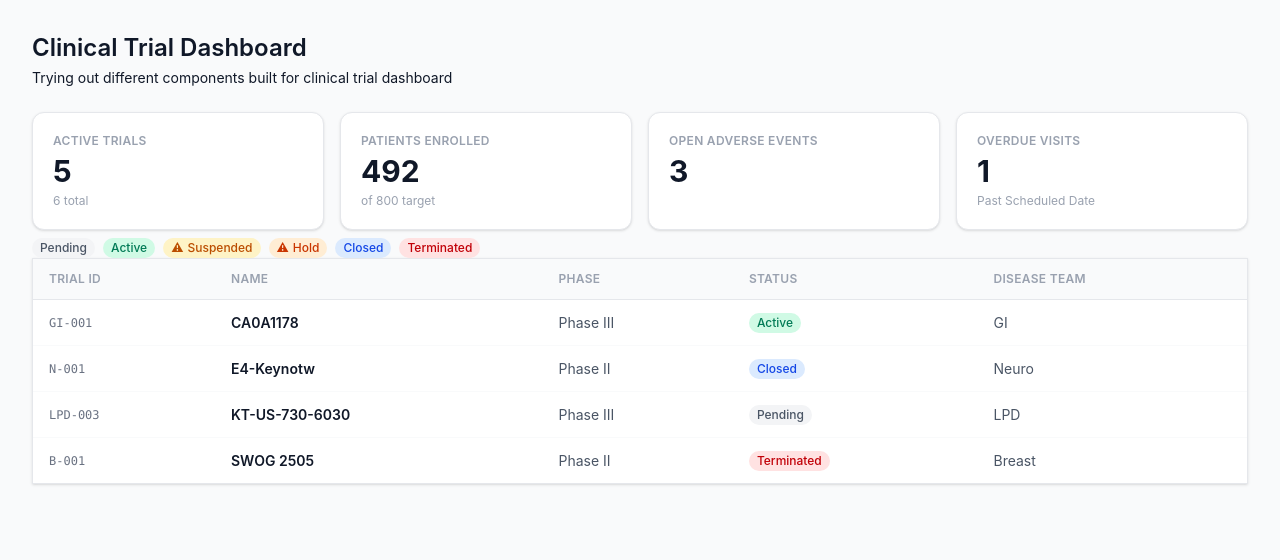
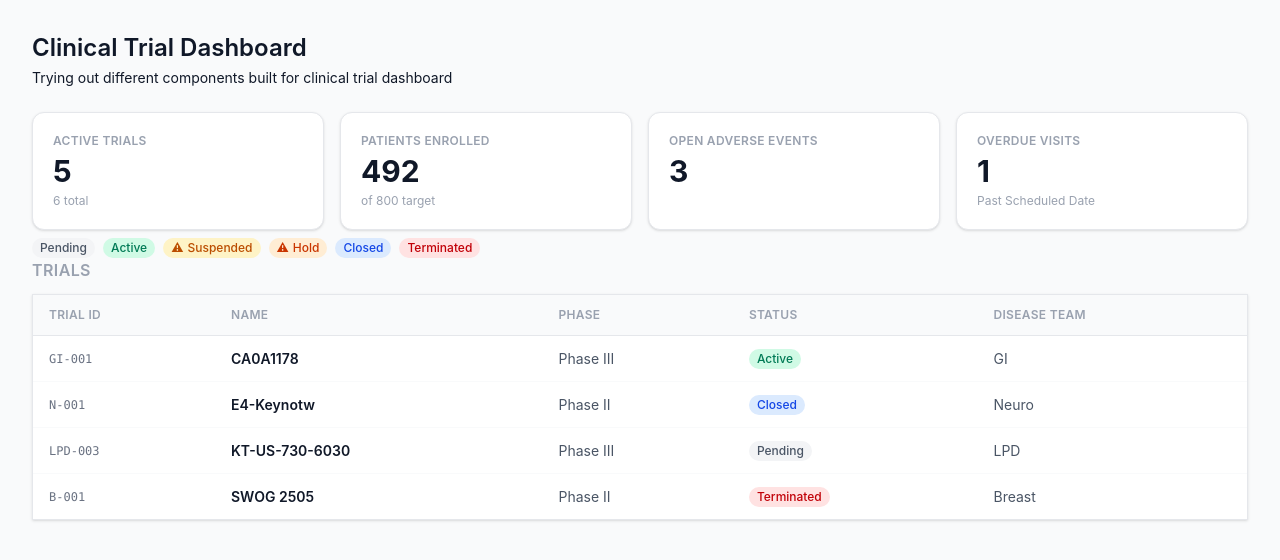
Before and after one commit to marykasp/clinical-trial-dashbaord, a React (Vite) app: page / in a window 1280 px wide. Shown: the top 560 px of the page. Built offline with nearby package versions, Linux system fonts and the light colour scheme.

Commit message:
feat: add SectionHeader component

```diff
--- a/src/App.jsx
+++ b/src/App.jsx
@@ -2,6 +2,7 @@
 import StatCard from "./components/StatCard";
 import Badge from "./components/Badge";
 import TrialsList from "./components/TrialsList";
+import SectionHeader from "./components/SectionHeader";
 
 function App() {
   return (
@@ -32,6 +33,7 @@ function App() {
       </div>
 
       {/* Trial List */}
+      <SectionHeader title="Trials" />
       <TrialsList />
     </div>
   );
--- /dev/null
+++ b/src/components/SectionHeader.jsx
@@ -0,0 +1,9 @@
+const SectionHeader = ({ title }) => {
+  return (
+    <h2 className="mb-3 text-s font-semibold uppercase tracking-wide text-gray-400">
+      {title}
+    </h2>
+  );
+};
+
+export default SectionHeader;
```
